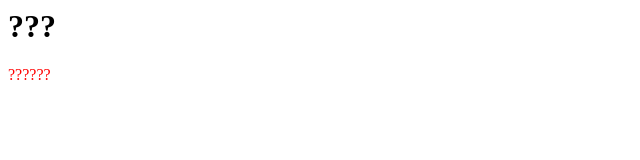
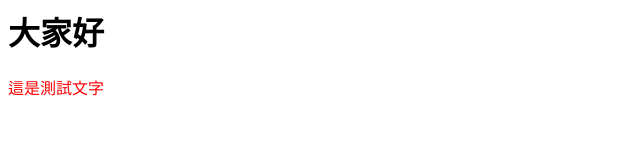
Before and after one commit to hsiaolan/gitTest, a plain HTML site: page index.htm in a window 1280 px wide. Shown: the whole page, without its empty margins (0-640 px from the left). Drawn offline with Linux system fonts and the light colour scheme.

Commit message:
Modify index.htm

```diff
--- a/index.htm
+++ b/index.htm
@@ -5,7 +5,7 @@
   </head>
 
   <body>
-    <h1>???</h1>
-    <p class="red-color">??????</p>
+    <h1>大家好</h1>
+    <p class="red-color">這是測試文字</p>
   </body>
 </html>
```
